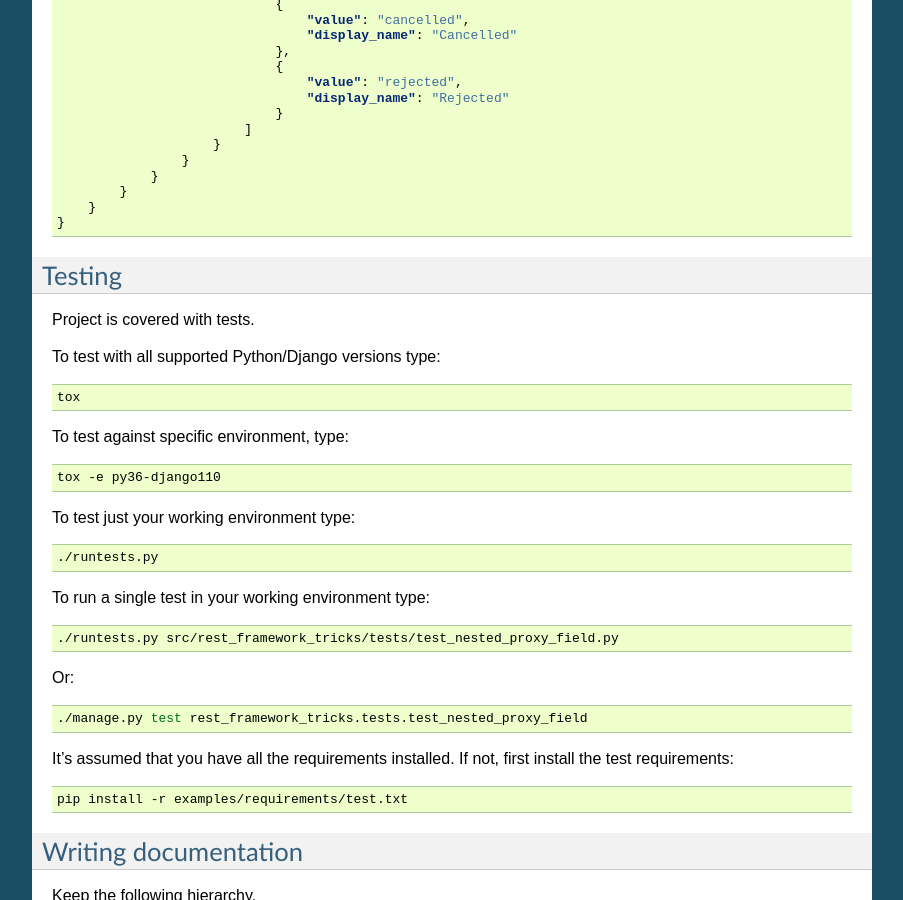
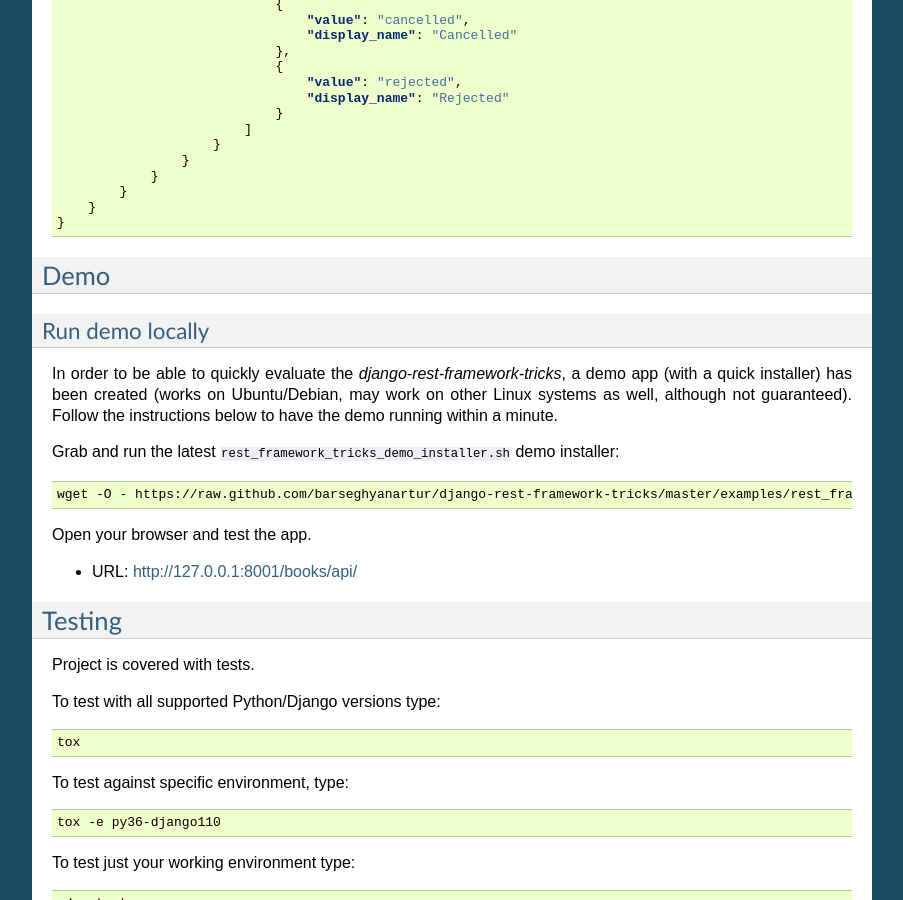
Before and after one commit to barseghyanartur/django-rest-framework-tricks, a Sphinx documentation site: the page built from docs/index.rst, in a window 1280 px wide and 900 px high, scrolled down 6379 px. Shown: the whole window, without its empty margins (198-1101 px from the left). Built offline with Sphinx 7.4.7, drawn with Linux system fonts in a browser that asks for light colours; pages that are not in the unit, such as notebooks, are missing from menus; the version number could not be read and is left out; some of the changed text lies outside the part shown.

Commit message:
docs updated

```diff
--- a/docs/index.rst
+++ b/docs/index.rst
@@ -425,6 +425,26 @@ Sample OPTIONS call
         }
     }
 
+Demo
+====
+Run demo locally
+----------------
+In order to be able to quickly evaluate the `django-rest-framework-tricks`,
+a demo app (with a quick installer) has been created (works on Ubuntu/Debian,
+may work on other Linux systems as well, although not guaranteed). Follow the
+instructions below to have the demo running within a minute.
+
+Grab and run the latest ``rest_framework_tricks_demo_installer.sh`` demo
+installer:
+
+.. code-block:: sh
+
+    wget -O - https://raw.github.com/barseghyanartur/django-rest-framework-tricks/master/examples/rest_framework_tricks_demo_installer.sh | bash
+
+Open your browser and test the app.
+
+- URL: http://127.0.0.1:8001/books/api/
+
 Testing
 =======
 
```
Also changed, not shown: README.rst (+20 -0 lines), 4 other files.
